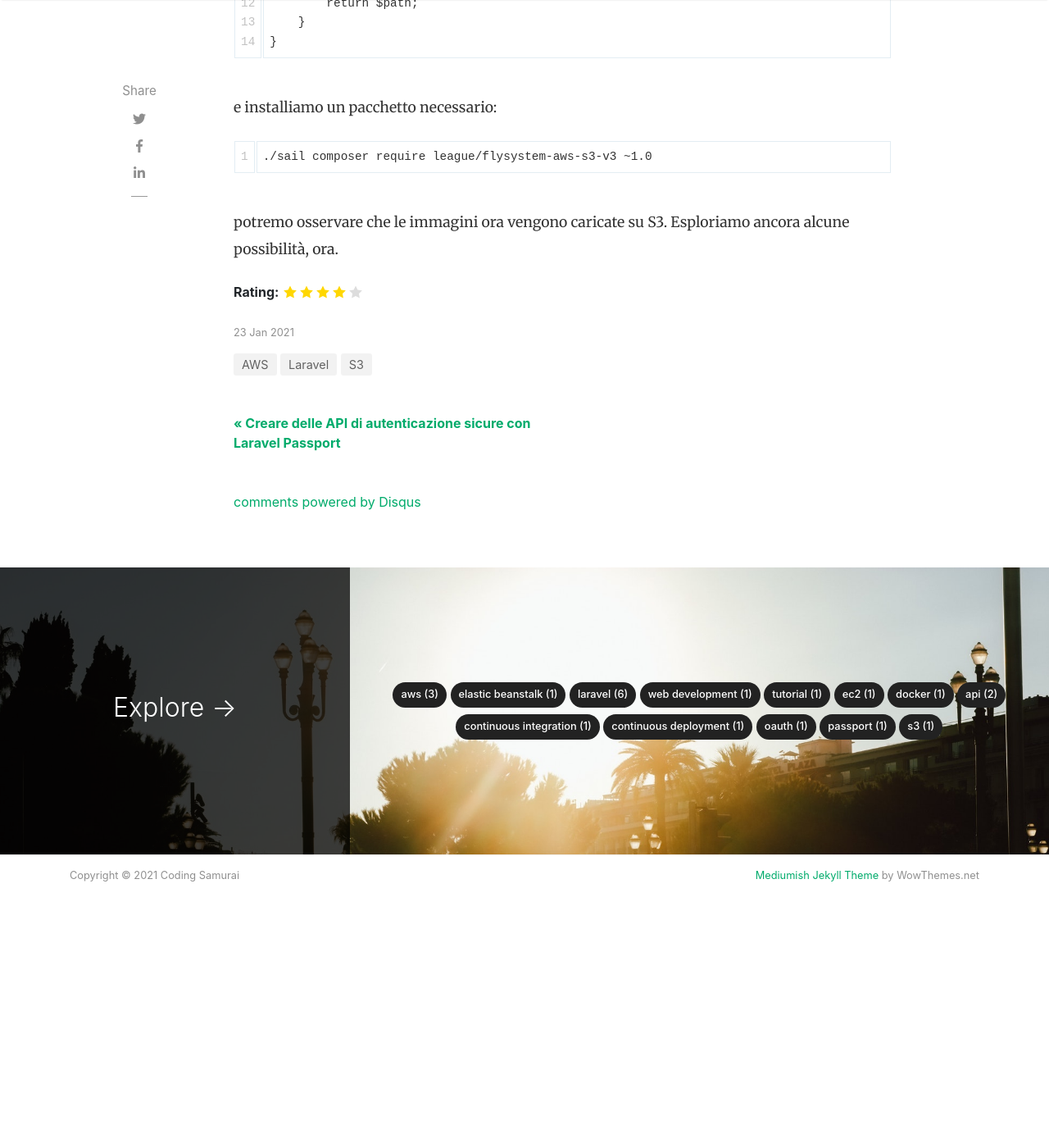
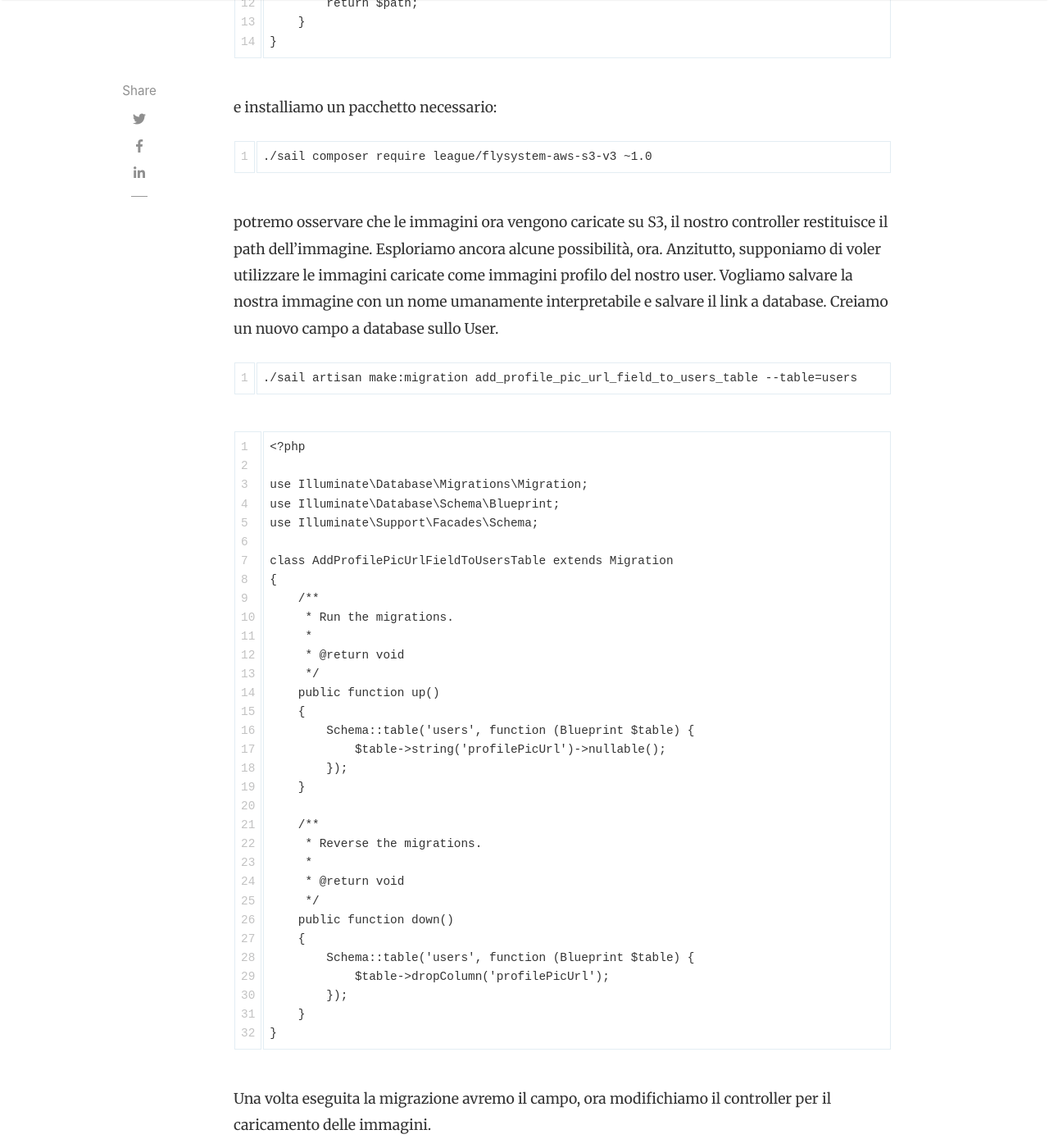
Before and after one commit to mattiatoselli/codingsamurai, a Jekyll site: the page built from _posts/2021-01-23-laravel-s3.md, in a window 1280 px wide and 1400 px high, scrolled down 2972 px. Shown: the whole window at 82% size. Built offline with Jekyll 4.4.1, drawn with Linux system fonts in a browser that asks for light colours; nearby versions of some CDN libraries; comment, search, counter and statistics services are not loaded; before the commit the page ends 4123 px from its top, so only the background shows below that.

Commit message:
Update 2021-01-23-laravel-s3.md

````diff
--- a/_posts/2021-01-23-laravel-s3.md
+++ b/_posts/2021-01-23-laravel-s3.md
@@ -94,4 +94,46 @@ e installiamo un pacchetto necessario:
 ./sail composer require league/flysystem-aws-s3-v3 ~1.0
 ```
 
-potremo osservare che le immagini ora vengono caricate su S3. Esploriamo ancora alcune possibilità, ora.
+potremo osservare che le immagini ora vengono caricate su S3, il nostro controller restituisce il path dell'immagine. Esploriamo ancora alcune possibilità, ora.
+Anzitutto, supponiamo di voler utilizzare le immagini caricate come immagini profilo del nostro user. Vogliamo salvare la nostra immagine con un nome umanamente interpretabile e salvare il link a database. Creiamo un nuovo campo a database sullo User.
+
+```
+./sail artisan make:migration add_profile_pic_url_field_to_users_table --table=users
+```
+
+```
+<?php
+
+use Illuminate\Database\Migrations\Migration;
+use Illuminate\Database\Schema\Blueprint;
+use Illuminate\Support\Facades\Schema;
+
+class AddProfilePicUrlFieldToUsersTable extends Migration
+{
+    /**
+     * Run the migrations.
+     *
+     * @return void
+     */
+    public function up()
+    {
+        Schema::table('users', function (Blueprint $table) {
+            $table->string('profilePicUrl')->nullable();
+        });
+    }
+
+    /**
+     * Reverse the migrations.
+     *
+     * @return void
+     */
+    public function down()
+    {
+        Schema::table('users', function (Blueprint $table) {
+            $table->dropColumn('profilePicUrl');
+        });
+    }
+}
+```
+
+Una volta eseguita la migrazione avremo il campo, ora modifichiamo il controller per il caricamento delle immagini.
````
